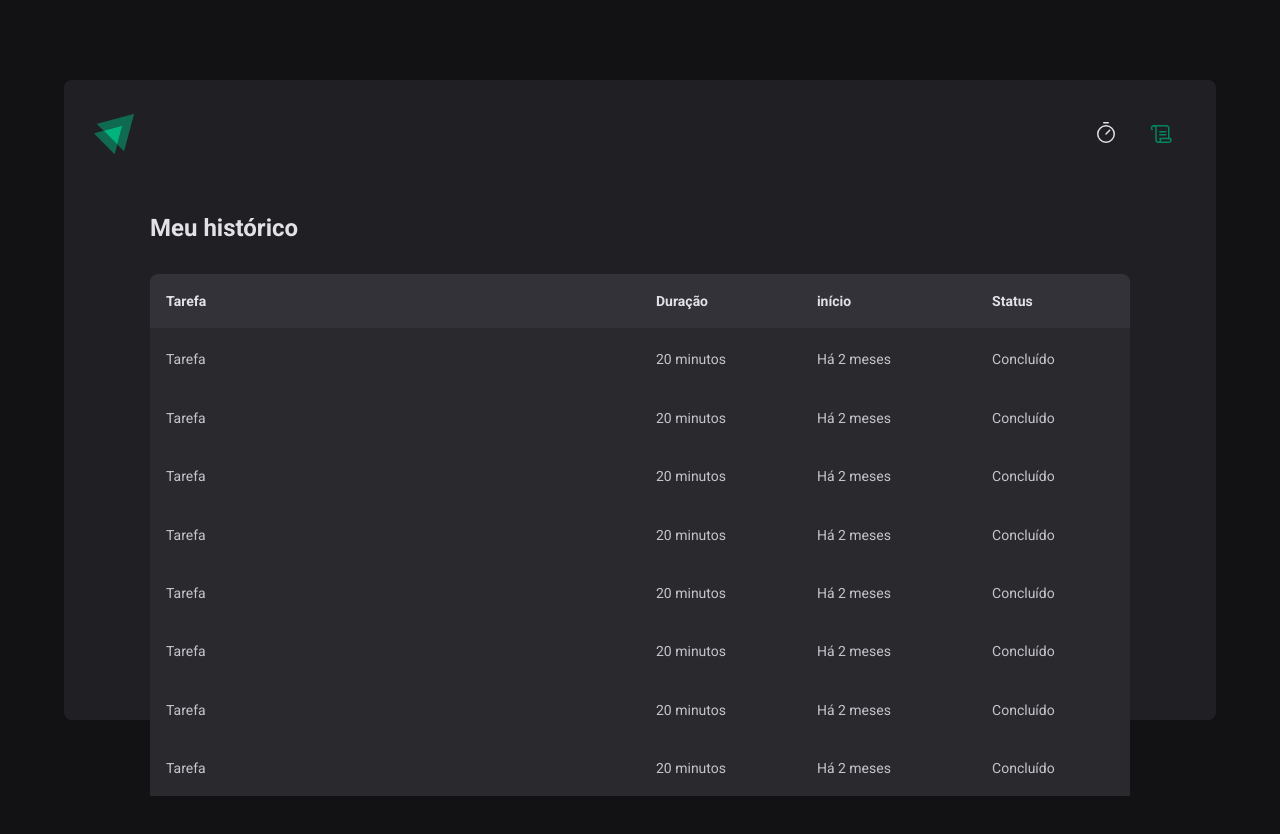
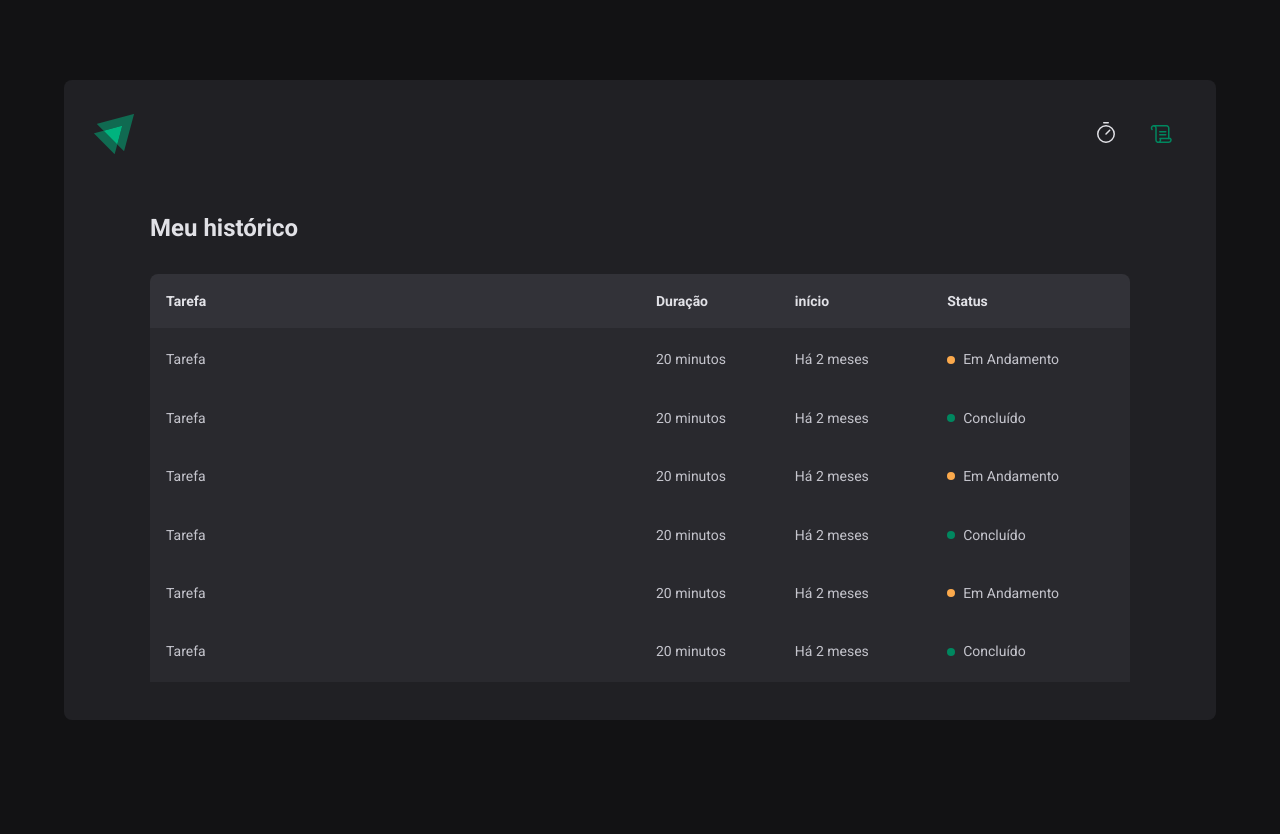
Before and after one commit to fernando-meira/ignite-timer, a React (Vite) app: page /history in a window 1280 px wide. Shown: the top 834 px of the page. After the commit the page ends 800 px from the top, so only its background shows below. Built offline with nearby package versions, Linux system fonts and the light colour scheme.

Commit message:
feat: Status in table history.

```diff
--- a/src/pages/History/index.tsx
+++ b/src/pages/History/index.tsx
@@ -22,7 +22,11 @@ export function History() {
                 <td>Tarefa</td>
                 <td>20 minutos</td>
                 <td>Há 2 meses</td>
-                <td>Concluído</td>
+                <td>
+                  <S.Status statusColor={index % 2 ? 'green' : 'yellow'}>
+                    {index % 2 ? 'Concluído' : 'Em Andamento'}
+                  </S.Status>
+                </td>
               </tr>
             ))}
           </tbody>
--- a/src/pages/History/styles.ts
+++ b/src/pages/History/styles.ts
@@ -1,6 +1,7 @@
 import styled, { css } from 'styled-components';
 
 export const HistoryContainer = styled.main`
+  height: 100%;
   padding: 5.6rem;
 
   flex: 1;
@@ -14,6 +15,7 @@ export const HistoryContainer = styled.main`
 `;
 
 export const HistoryList = styled.div`
+  max-height: 100%;
   margin-top: 3.2rem;
 
   flex: 1;
@@ -24,6 +26,7 @@ export const HistoryList = styled.div`
 export const Table = styled.table`
   ${({ theme }) => css`
     width: 100%;
+    max-height: 100%;
     min-width: 600px;
     border-collapse: collapse;
 
@@ -66,3 +69,24 @@ export const Table = styled.table`
     }
   `}
 `;
+
+interface StatusProps {
+  statusColor: 'yellow' | 'red' | 'green';
+}
+
+export const Status = styled.span<StatusProps>`
+  ${({ theme, statusColor }) => css`
+    gap: 0.8rem;
+    display: flex;
+    align-items: center;
+
+    ::before {
+      content: '';
+      width: 0.8rem;
+      height: 0.8rem;
+      border-radius: 50%;
+
+      background-color: ${theme.colors[statusColor][500]};
+    }
+  `}
+`;
```
